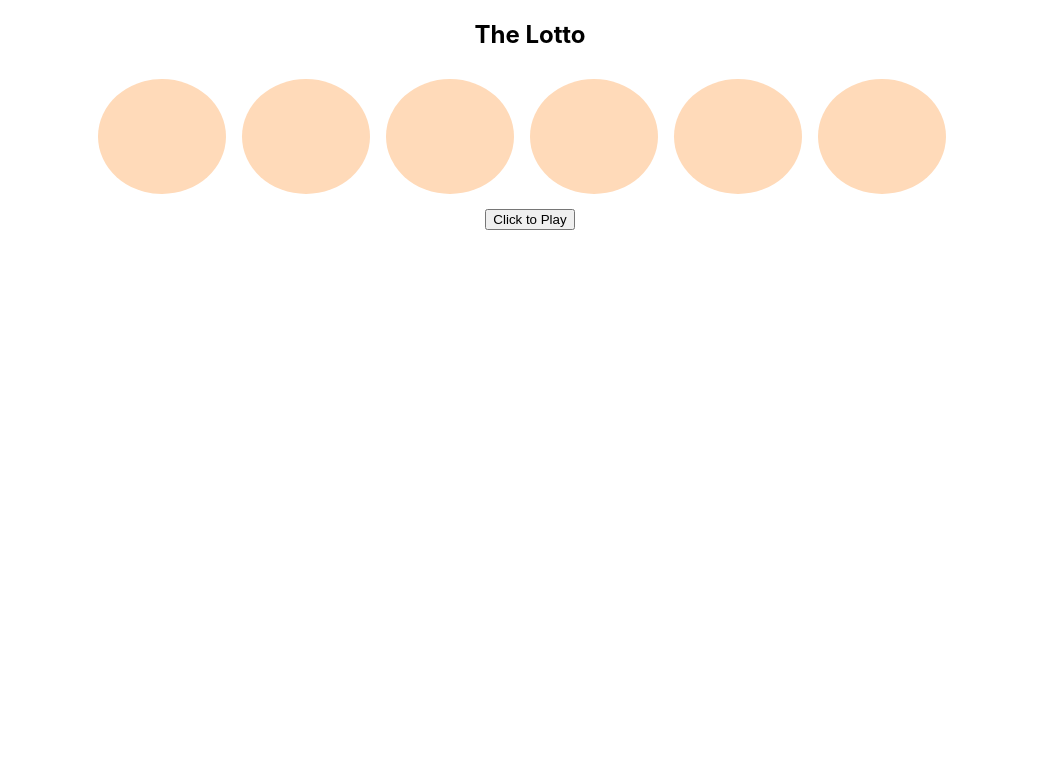
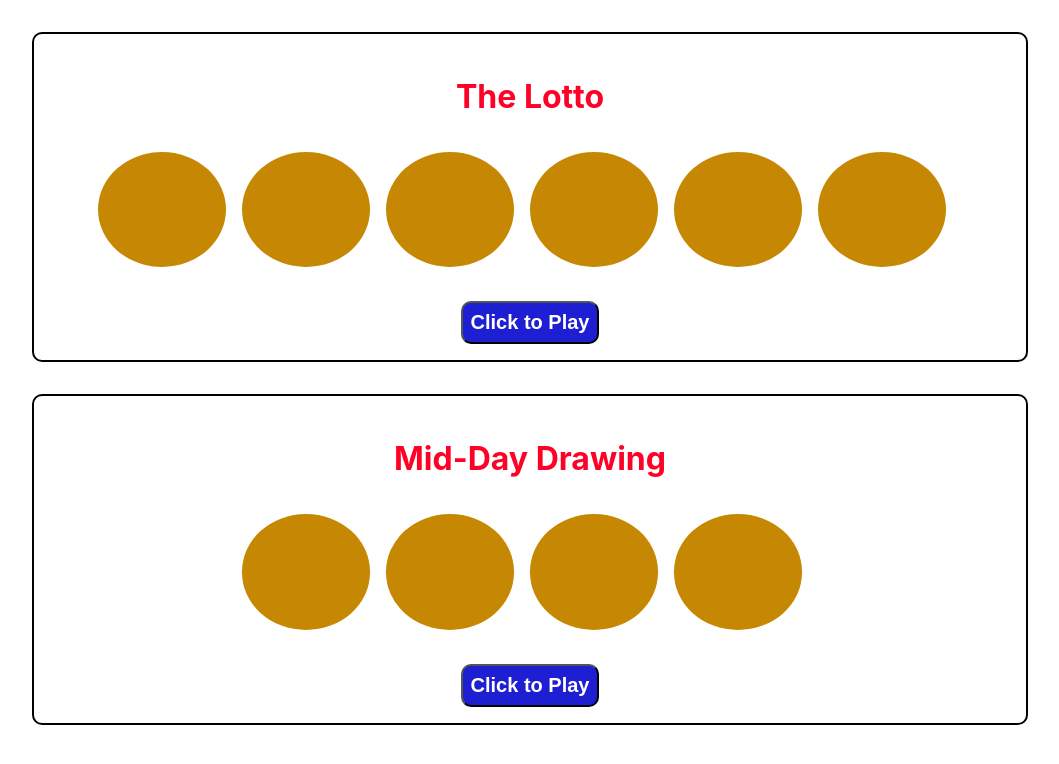
Before and after one commit to cdsalty/LotteryDrawing, a React (Create React App) app: page / in a window 1280 px wide. Shown: the top 764 px of the page, without its empty margins (110-1169 px from the left). Built offline with nearby package versions, Linux system fonts and the light colour scheme.

Commit message:
final working product(s) with styling

```diff
--- a/src/App.js
+++ b/src/App.js
@@ -10,6 +10,7 @@ class App extends Component {
       <div className = "App">
         {/* <Ball />  This will render a blank ball but for used for sanity-check check purposes */}
         <Lottery />
+        <Lottery title="Mid-Day Drawing" maxNumber={10} maxBalls={4} />
       </div>
     );
   }
--- a/src/Ball.css
+++ b/src/Ball.css
@@ -1,6 +1,6 @@
 .Ball {
     display: inline-block;
-    background-color: #ffdab9;
+    background-color: #c68803;
     border-radius: 50%;
     color: white;
     width: 4em;
--- /dev/null
+++ b/src/Lottery.css
@@ -0,0 +1,26 @@
+
+.Lottery {
+    border: solid 2px black;
+    padding: 1em 1em;
+    text-align: center;
+    margin: 2em auto auto;
+    border-radius: 10px;
+    width: 75%;
+}
+
+.Lottery h1 {
+    color: rgb(255, 0, 38);
+    font-size: 2em;
+    font-weight: 100%;
+    /* font-display: bold; */
+}
+
+.Lottery button {
+    background-color: rgb(30, 30, 211);
+    color: white;
+    font-size: 20px;
+    font-weight: bold;
+    border-radius: 10px;
+    margin-top: 1em;
+    padding: 8px 8px;
+}
--- a/src/Lottery.js
+++ b/src/Lottery.js
@@ -1,5 +1,6 @@
 import React, { Component } from 'react';
 import Ball from './Ball';
+import './Lottery.css'
 
 /*
 Logic Ahead
@@ -33,14 +34,12 @@ class Lottery extends Component {
         // maxBalls will determine how may balls/numbers to render.
             // create an array and then add them to this.state under 'nums:'
         // take the logic from getting a random number, place it inside .map() and assign to this.setState.
-        // MUST REMEMBER TO USE THIS.PROPS.MAXNUMBER
         this.setState(currentState => ({
           nums: currentState.nums.map(
               n => Math.ceil(Math.random() * this.props.maxNumber)
           )
         }));
     }
-
     handleClick() {
         this.generateNumbers(); // MUST INVOKE () & NOT this.generateNumbers and no paranthesis.
     }
```
